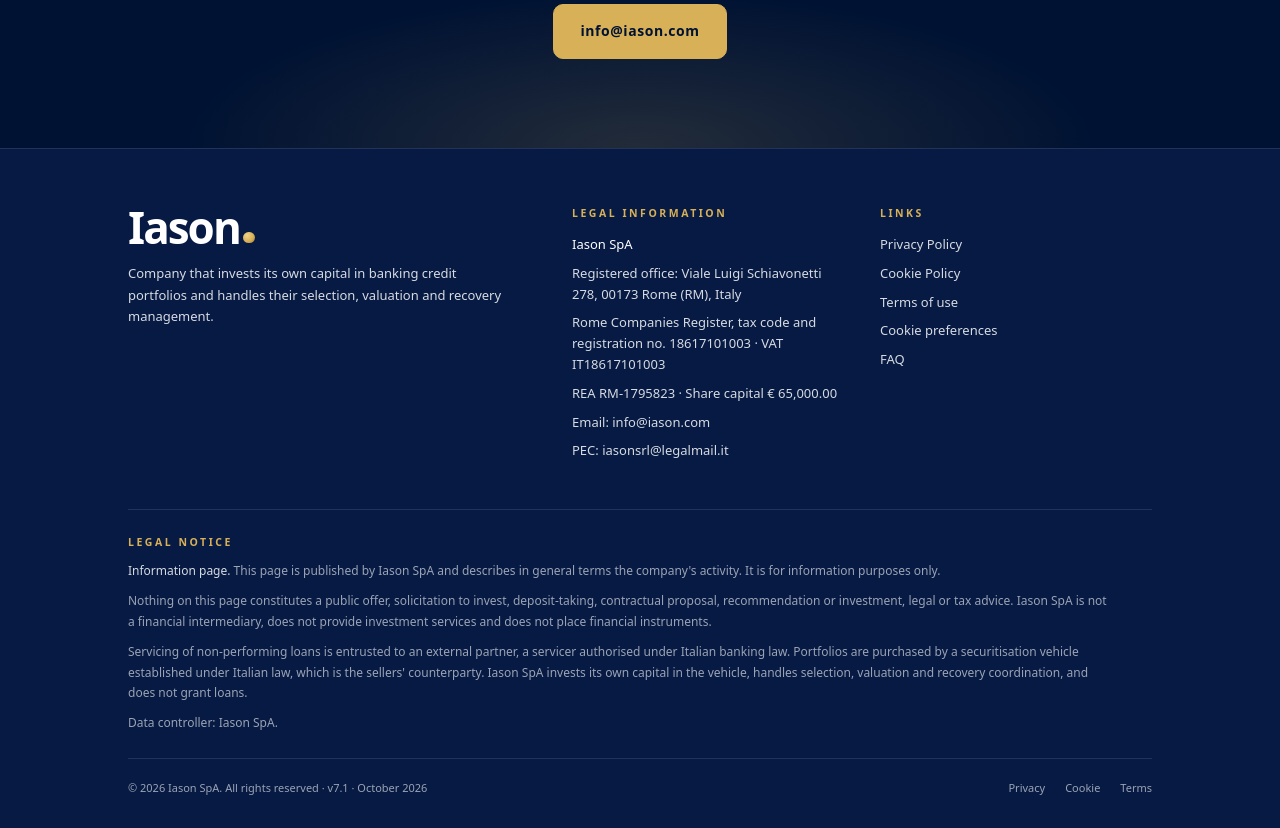
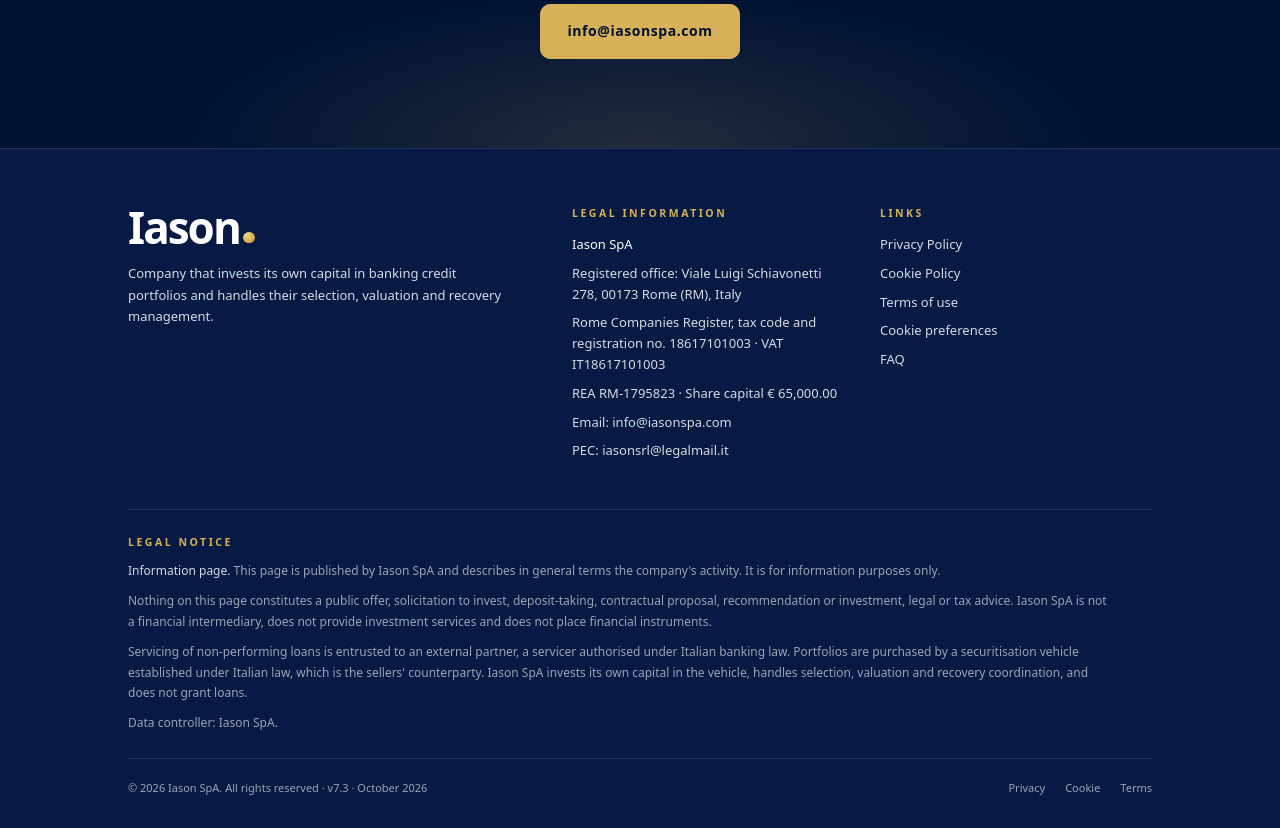
Before and after one commit to MarcoGren/iason-credit, a plain HTML site: page index.html in a window 1280 px wide. Shown: the part 4650-5478 px from the top of the page. Drawn offline with Linux system fonts and the light colour scheme; a web font is replaced by a local one.

Commit message:
Update index.html

```diff
--- a/index.html
+++ b/index.html
@@ -377,7 +377,7 @@ body.modal-open{overflow:hidden}
   <div class="container">
     <h2 data-i18n="band.h">Per informazioni <em>scrivici.</em></h2>
     <p data-i18n="band.p">Per qualsiasi informazione sull'attività di Iason SpA scrivici a</p>
-    <a href="mailto:info@iason.com" class="btn" style="text-transform:none;letter-spacing:.04em;font-size:14px">info@iason.com</a>
+    <a href="mailto:info@iasonspa.com" class="btn" style="text-transform:none;letter-spacing:.04em;font-size:14px">info@iasonspa.com</a>
   </div>
 </section>
 
@@ -396,7 +396,7 @@ body.modal-open{overflow:hidden}
           <li data-i18n="foot.sede">Sede legale: Viale Luigi Schiavonetti 278, 00173 Roma (RM), Italia</li>
           <li data-i18n="foot.ri">Registro delle Imprese di Roma, C.F. e n. iscrizione 18617101003 · P. IVA IT18617101003</li>
           <li data-i18n="foot.rea">REA RM-1795823 · Capitale sociale € 65.000,00</li>
-          <li>Email: <a href="mailto:info@iason.com">info@iason.com</a></li>
+          <li>Email: <a href="mailto:info@iasonspa.com">info@iasonspa.com</a></li>
           <li>PEC: <a href="mailto:iasonsrl@legalmail.it">iasonsrl@legalmail.it</a></li>
         </ul>
       </div>
@@ -419,7 +419,7 @@ body.modal-open{overflow:hidden}
       <p data-i18n="foot.d3">Titolare del trattamento dei dati personali: Iason SpA.</p>
     </div>
     <div class="foot-bottom">
-      <div data-i18n="foot.copy">© 2026 Iason SpA. Tutti i diritti riservati · v7.1 · Ottobre 2026</div>
+      <div data-i18n="foot.copy">© 2026 Iason SpA. Tutti i diritti riservati · v7.3 · Ottobre 2026</div>
       <div class="foot-links">
         <a href="#privacy" onclick="openPolicy('privacy');return false">Privacy</a>
         <a href="#cookie-policy" onclick="openPolicy('cookie');return false">Cookie</a>
@@ -435,7 +435,7 @@ body.modal-open{overflow:hidden}
   <div class="pol-body pol-it">
     <p>Resa ai sensi dell'art. 13 del Regolamento (UE) 2016/679 ("GDPR") e del D.Lgs. 196/2003. Versione 6.0 · Ottobre 2026.</p>
     <h4>1. Titolare del trattamento</h4>
-    <p><strong>Iason SpA</strong>, sede legale in Viale Luigi Schiavonetti 278, 00173 Roma (RM), C.F./P.IVA 18617101003, REA RM-1795823. Email: <a href="mailto:info@iason.com" style="color:var(--gold)">info@iason.com</a> · PEC: iasonsrl@legalmail.it. Il Titolare non ha nominato un Responsabile della protezione dei dati, non ricorrendone i presupposti ex art. 37 GDPR.</p>
+    <p><strong>Iason SpA</strong>, sede legale in Viale Luigi Schiavonetti 278, 00173 Roma (RM), C.F./P.IVA 18617101003, REA RM-1795823. Email: <a href="mailto:info@iasonspa.com" style="color:var(--gold)">info@iasonspa.com</a> · PEC: iasonsrl@legalmail.it. Il Titolare non ha nominato un Responsabile della protezione dei dati, non ricorrendone i presupposti ex art. 37 GDPR.</p>
     <h4>2. Dati trattati</h4>
     <p>Il sito non contiene moduli di raccolta dati. Sono trattati: (a) i dati che l'interessato comunica scrivendo all'indirizzo email indicato (nome, indirizzo email, eventuali altri dati inseriti nel messaggio); (b) i dati di navigazione tecnici necessari al funzionamento del sito (es. indirizzo IP nei log del fornitore di hosting); (c) i dati raccolti tramite cookie e strumenti analoghi, come descritto nella Cookie Policy. Il sito non raccoglie dati particolari (art. 9 GDPR).</p>
     <h4>3. Finalità e basi giuridiche</h4>
@@ -469,7 +469,7 @@ body.modal-open{overflow:hidden}
   <div class="pol-body pol-en">
     <p>Provided pursuant to Art. 13 of Regulation (EU) 2016/679 ("GDPR") and Legislative Decree 196/2003. Version 6.0 · October 2026.</p>
     <h4>1. Data controller</h4>
-    <p><strong>Iason SpA</strong>, registered office at Viale Luigi Schiavonetti 278, 00173 Rome (RM), Italy, tax code / VAT no. 18617101003, REA RM-1795823. Email: <a href="mailto:info@iason.com" style="color:var(--gold)">info@iason.com</a> · Certified email (PEC): iasonsrl@legalmail.it. The Controller has not appointed a Data Protection Officer, as the conditions under Art. 37 GDPR are not met.</p>
+    <p><strong>Iason SpA</strong>, registered office at Viale Luigi Schiavonetti 278, 00173 Rome (RM), Italy, tax code / VAT no. 18617101003, REA RM-1795823. Email: <a href="mailto:info@iasonspa.com" style="color:var(--gold)">info@iasonspa.com</a> · Certified email (PEC): iasonsrl@legalmail.it. The Controller has not appointed a Data Protection Officer, as the conditions under Art. 37 GDPR are not met.</p>
     <h4>2. Data processed</h4>
     <p>The site contains no data collection forms. The following are processed: (a) data the data subject provides by writing to the email address indicated (name, email address and any other data included in the message); (b) technical browsing data necessary for the site to work (e.g. IP address in the hosting provider's logs); (c) data collected through cookies and similar tools, as described in the Cookie Policy. The site does not collect special categories of data (Art. 9 GDPR).</p>
     <h4>3. Purposes and legal bases</h4>
@@ -598,7 +598,7 @@ body.modal-open{overflow:hidden}
 // ============================================================
 const CONFIG={
   LEGAL_NAME:'Iason SpA',
-  CONTACT_EMAIL:'info@iason.com',
+  CONTACT_EMAIL:'info@iasonspa.com',
   ANALYTICS_SRC:''                        // caricato solo con consenso
 };
 
@@ -650,7 +650,7 @@ en:{
   'foot.d2':'Nothing on this page constitutes a public offer, solicitation to invest, deposit-taking, contractual proposal, recommendation or investment, legal or tax advice. Iason SpA is not a financial intermediary, does not provide investment services and does not place financial instruments.',
   'foot.d4':'Servicing of non-performing loans is entrusted to an external partner, a servicer authorised under Italian banking law. Portfolios are purchased by a securitisation vehicle established under Italian law, which is the sellers\' counterparty. Iason SpA invests its own capital in the vehicle, handles selection, valuation and recovery coordination, and does not grant loans.',
   'foot.d3':'Data controller: Iason SpA.',
-  'foot.copy':'© 2026 Iason SpA. All rights reserved · v7.1 · October 2026',
+  'foot.copy':'© 2026 Iason SpA. All rights reserved · v7.3 · October 2026',
   'pol.privacy.h':'Privacy Notice','pol.cookie.h':'Cookie Policy','pol.terms.h':'Terms of use','ck.h':'Cookies and privacy','ck.sub':'No forced acceptance','ck.p':'We use <strong>technical cookies</strong>, always active and necessary for the site to work. <strong>Analytics</strong> cookies are only set with your consent. Data controller: <strong>Iason SpA</strong>',
   'ck.tech':'Technical<small>Always active: required for the site to work</small>','ck.ana':'Analytics<small>Aggregate usage statistics</small>',
   'ck.reject':'Reject all','ck.custom':'Customise','ck.save':'Save preferences','ck.accept':'Accept all'
```
